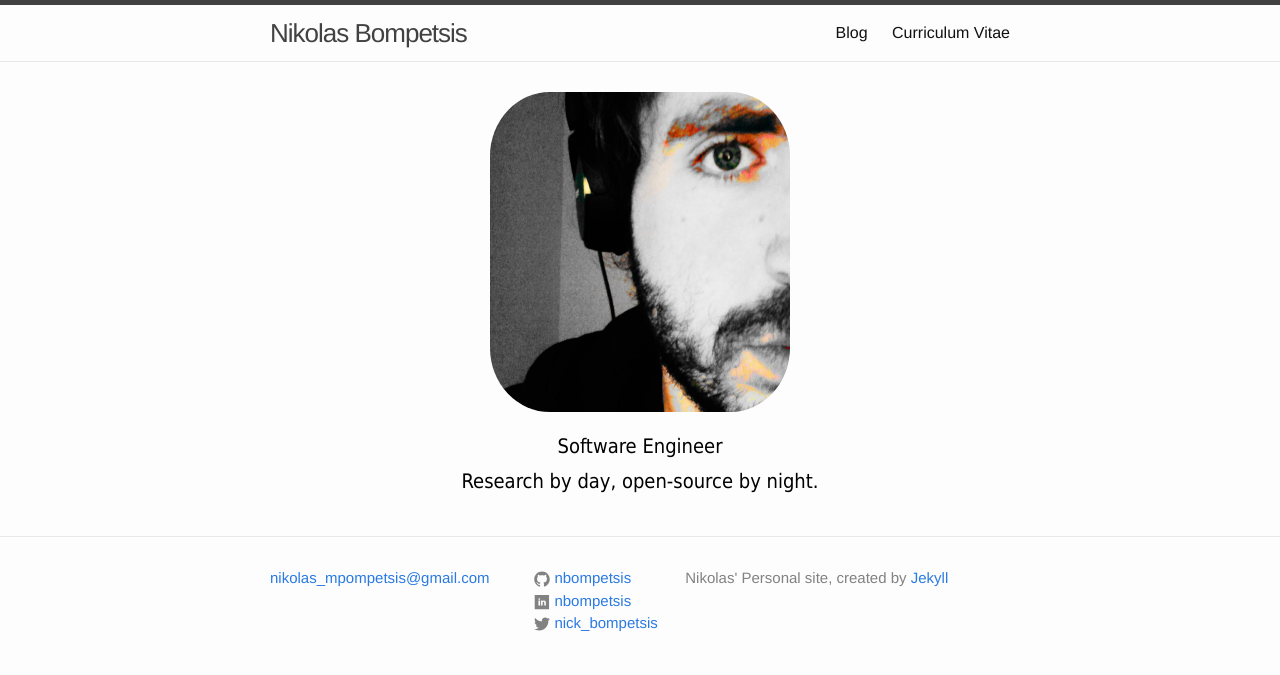
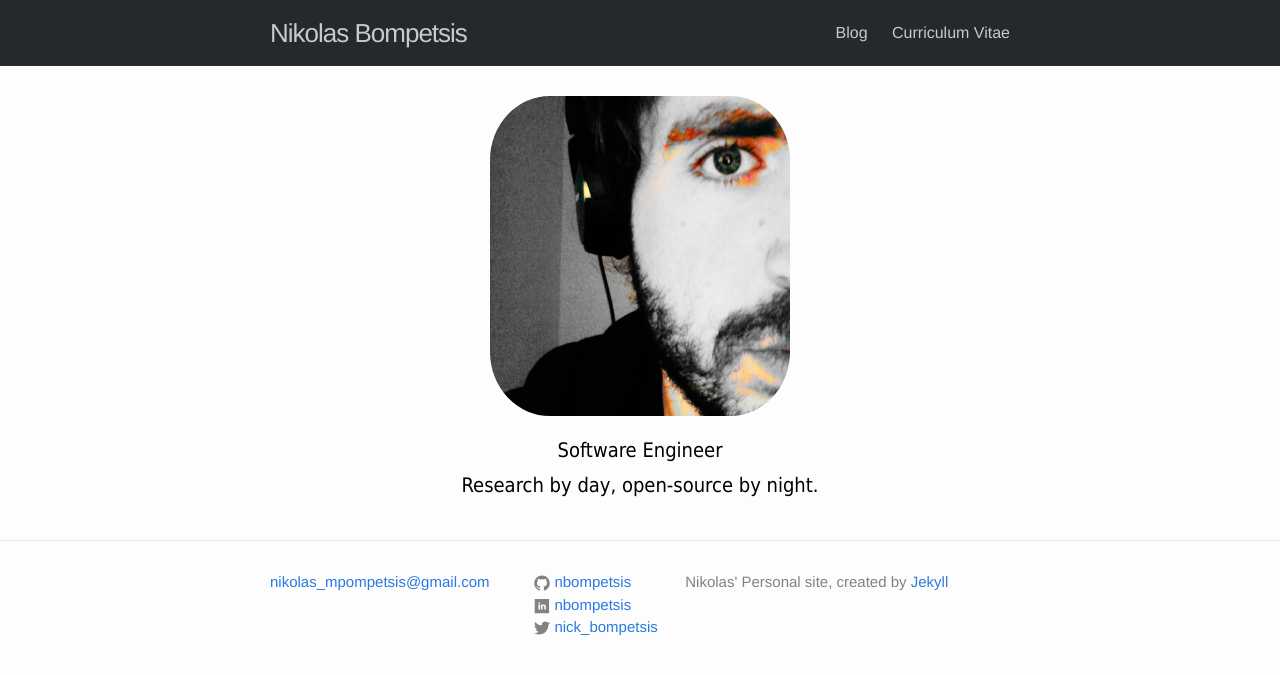
Before and after one commit to nbompetsis/nbompetsis.github.io, a Jekyll site: the page built from index.html, in a window 1280 px wide. Shown: the top 675 px of the page. Built offline with Jekyll 4.4.1, drawn with Linux system fonts in a browser that asks for light colours.

Commit message:
Changed site header

```diff
--- a/_sass/_layout.scss
+++ b/_sass/_layout.scss
@@ -2,8 +2,9 @@
  * Site header
  */
 .site-header {
-    border-top: 5px solid $grey-color-dark;
-    border-bottom: 1px solid $grey-color-light;
+    border-top: 5px solid $github-header;
+    border-bottom: 5px solid $github-header;
+	background-color: $github-header;
     min-height: 56px;
 
     // Positioning context for the mobile navigation icon
@@ -20,7 +21,7 @@
 
     &,
     &:visited {
-        color: $grey-color-dark;
+        color: $github-white;
     }
 }
 
@@ -33,7 +34,7 @@
     }
 
     .page-link {
-        color: $text-color;
+        color: $github-white;
         line-height: $base-line-height;
 
         // Gaps between nav items, but not on the last one
--- a/css/main.scss
+++ b/css/main.scss
@@ -21,6 +21,8 @@ $brand-color:      #2a7ae2;
 $grey-color:       #828282;
 $grey-color-light: lighten($grey-color, 40%);
 $grey-color-dark:  darken($grey-color, 25%);
+$github-header:    #24292e;
+$github-white:     rgba(255,255,255,0.75);
 
 // Width of the content area
 $content-width:    800px;
```
